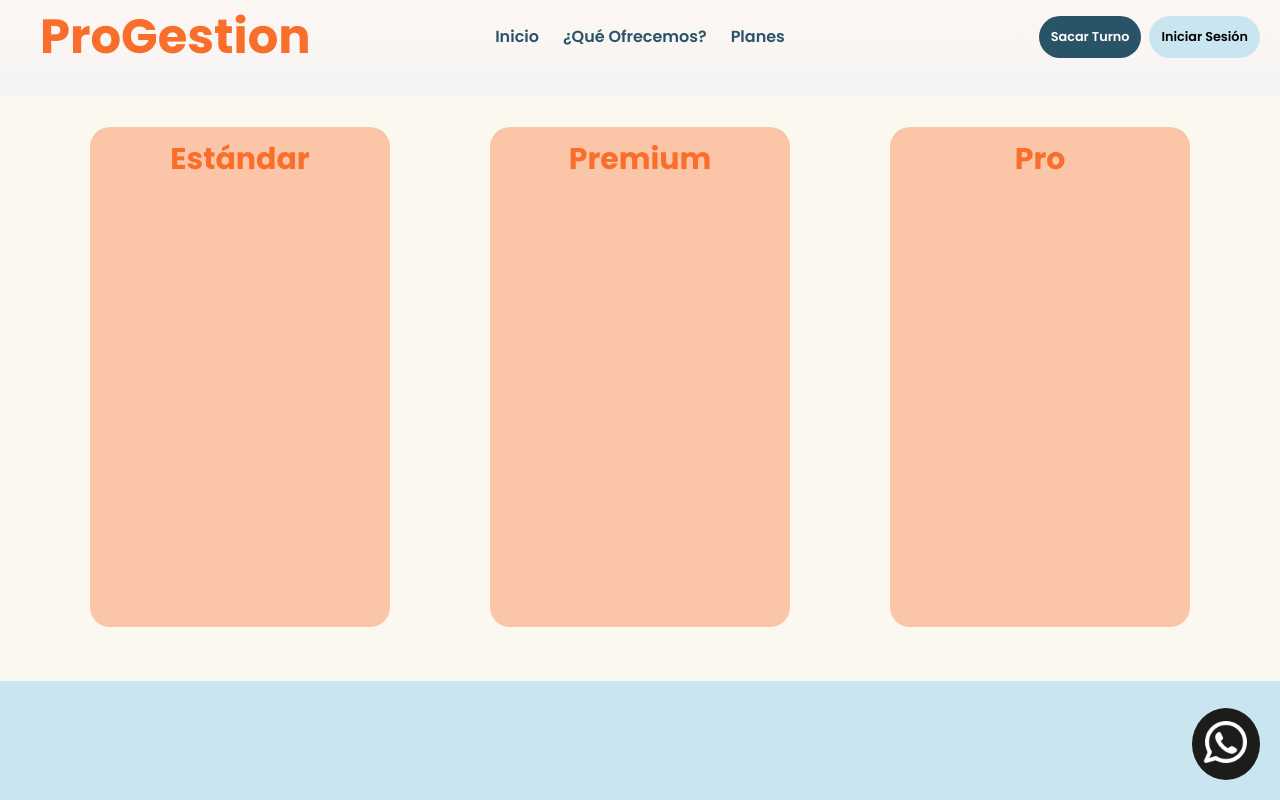
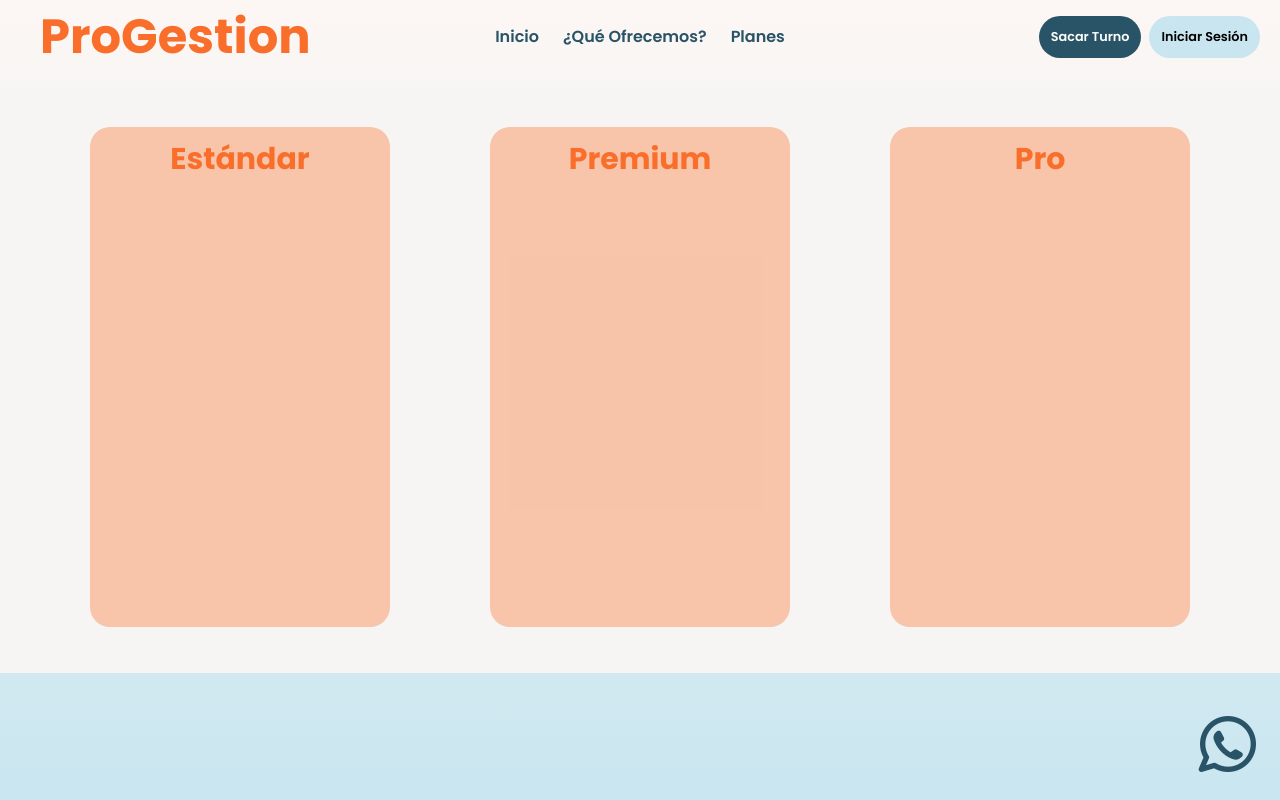
Before and after one commit to martinezmauri/ProGestionFrontend, a React (Vite) app: page /plans in a window 1280 px wide. Built offline with nearby package versions, Linux system fonts and the light colour scheme.

Commit message:
Cambio de imagen whatsapp

```diff
--- a/src/components/PlansClientLanding/PlansClient.module.css
+++ b/src/components/PlansClientLanding/PlansClient.module.css
@@ -2,7 +2,8 @@
   display: flex;
   justify-content: space-around;
   padding: 30px 40px;
-  background-color: #fbf8ef;
+  background-color: #f6f5f4;
+  height: 45vw;
 }
 .card {
   display: flex;
--- a/src/components/WhatsAppComponent/WhatsAppButton.module.css
+++ b/src/components/WhatsAppComponent/WhatsAppButton.module.css
@@ -2,16 +2,12 @@
   position: fixed;
   bottom: 20px;
   right: 20px;
-  display: flex;
-  border-radius: 50%;
-  padding: 10px;
-  background-color: #1c1c1b;
   z-index: 1000;
   cursor: pointer;
   transition: transform 0.2s ease-in;
 }
 .contact img {
-  width: 3rem;
+  width: 4rem;
 }
 .contact:hover {
   transform: scale(1.1);
--- a/src/index.css
+++ b/src/index.css
@@ -10,14 +10,7 @@ body {
 }
 
 body {
-  background: linear-gradient(
-    180deg,
-    #fdf7f4,
-    #c9e6f0,
-    #c9e6f0,
-    #78b3ce,
-    #b87e66
-  );
+  background: linear-gradient(180deg, #fdf7f4, #c9e6f0, #78b3ce, #b87e66);
   background-size: 300% 300%;
 }
 
```
Also changed, not shown: src/assets/logo-whatsapp.png.
